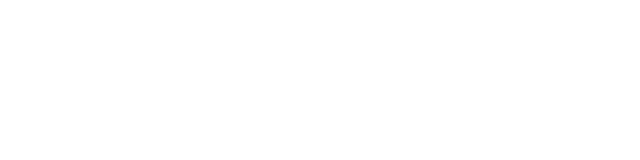
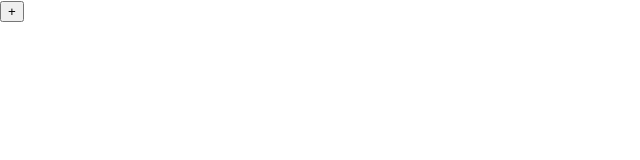
Before and after one commit to Alpha-Development-inc/Avetti_CMS_Frontend, a React (Create React App) app: page /Page1 in a window 1280 px wide. Shown: the top 160 px of the page, without its empty margins (0-640 px from the left). Built offline with nearby package versions, Linux system fonts and the light colour scheme.

Commit message:
alex_2021-02-20

```diff
--- a/src/App.js
+++ b/src/App.js
@@ -9,7 +9,7 @@
 
         <Switch>
           <Route path='/' exact component={HomePage} />
-          <Route path='/pages/:pageTitle' component={Page} />
+          <Route path='/:pageTitle' component={Page} />
         </Switch>
 
       </BrowserRouter>
--- a/src/components/HomePage.js
+++ b/src/components/HomePage.js
@@ -52,13 +52,13 @@
             <Link to='/'>PageStarter</Link>
           </li>
           <li>
-            <Link to='/pages/page1'>Page 1</Link>
+            <Link to='/page1'>Page 1</Link>
           </li>
           <li>
-            <Link to='/pages/page2'>Page 2</Link>
+            <Link to='/page2'>Page 2</Link>
           </li>
           <li>
-            <Link to='/pages/page3'>Page 3</Link>
+            <Link to='/page3'>Page 3</Link>
           </li>
         </ul>
       </nav>
```
Also changed, not shown: 1 other file (tests, documents, lock files or other folders).
